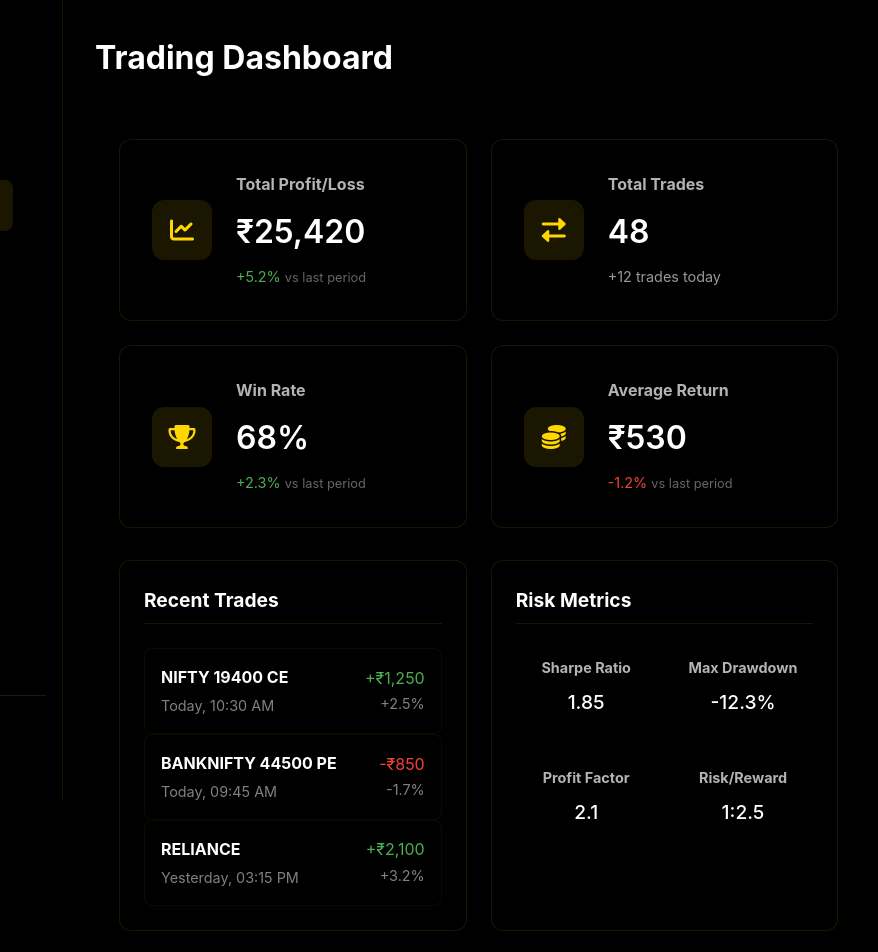
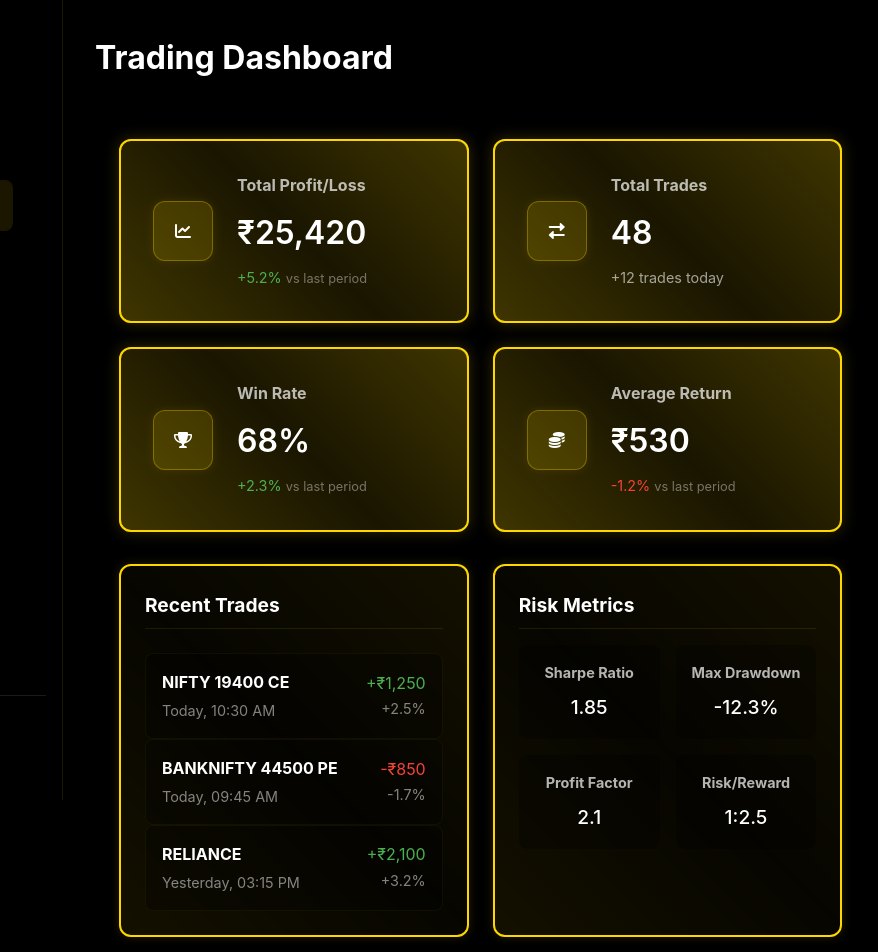
Before and after one commit to Anudeep-10878/TradeTrack, a plain HTML site: page dashboard.html in a window 1280 px wide. Shown: the top 952 px of the page, 187-1065 px from the left. Drawn offline with Linux system fonts and the light colour scheme; sample sign-in values are in the browser's storage.

Commit message:
Added glowing gold borders to metrics and sections

```diff
--- a/styles.css
+++ b/styles.css
@@ -714,31 +714,60 @@ footer {
     background-color: rgba(0, 0, 0, 0.5);
     padding: 2rem;
     border-radius: 12px;
-    border: 1px solid rgba(255, 215, 0, 0.1);
+    border: 2px solid var(--primary-color);
     transition: transform 0.3s ease, box-shadow 0.3s ease;
     display: flex;
     gap: 1.5rem;
     align-items: center;
+    position: relative;
+    box-shadow: 0 0 15px rgba(255, 215, 0, 0.2);
+}
+
+.metric-card::before {
+    content: '';
+    position: absolute;
+    top: -2px;
+    left: -2px;
+    right: -2px;
+    bottom: -2px;
+    border-radius: 12px;
+    background: linear-gradient(45deg,
+        rgba(255, 215, 0, 0.5),
+        rgba(255, 215, 0, 0.2),
+        rgba(255, 215, 0, 0.5)
+    );
+    z-index: -1;
+    animation: borderGlow 2s ease-in-out infinite;
 }
 
 .metric-card:hover {
     transform: translateY(-5px);
-    box-shadow: 0 5px 15px rgba(255, 215, 0, 0.1);
+    box-shadow: 0 5px 20px rgba(255, 215, 0, 0.3);
+}
+
+.metric-card:hover::before {
+    animation: borderGlow 1s ease-in-out infinite;
+}
+
+@keyframes borderGlow {
+    0%, 100% {
+        opacity: 0.5;
+    }
+    50% {
+        opacity: 1;
+    }
 }
 
 .metric-icon {
-    background: rgba(255, 215, 0, 0.1);
+    background: rgba(255, 215, 0, 0.15);
     width: 60px;
     height: 60px;
     border-radius: 12px;
     display: flex;
     align-items: center;
     justify-content: center;
-}
-
-.metric-icon i {
-    font-size: 24px;
-    color: var(--primary-color);
+    border: 1px solid rgba(255, 215, 0, 0.3);
+    box-shadow: 0 0 10px rgba(255, 215, 0, 0.1);
 }
 
 .metric-content {
@@ -775,8 +804,38 @@ footer {
     background-color: rgba(0, 0, 0, 0.5);
     padding: 1.5rem;
     border-radius: 12px;
-    border: 1px solid rgba(255, 215, 0, 0.1);
+    border: 2px solid var(--primary-color);
     height: 100%;
+    position: relative;
+    box-shadow: 0 0 10px rgba(255, 215, 0, 0.15);
+}
+
+.recent-trades::before,
+.risk-metrics::before,
+.performance-summary::before {
+    content: '';
+    position: absolute;
+    top: -2px;
+    left: -2px;
+    right: -2px;
+    bottom: -2px;
+    border-radius: 12px;
+    background: linear-gradient(45deg,
+        rgba(255, 215, 0, 0.3),
+        rgba(255, 215, 0, 0.1),
+        rgba(255, 215, 0, 0.3)
+    );
+    z-index: -1;
+    animation: sectionGlow 3s ease-in-out infinite;
+}
+
+@keyframes sectionGlow {
+    0%, 100% {
+        opacity: 0.3;
+    }
+    50% {
+        opacity: 0.6;
+    }
 }
 
 .recent-trades h2,
```
